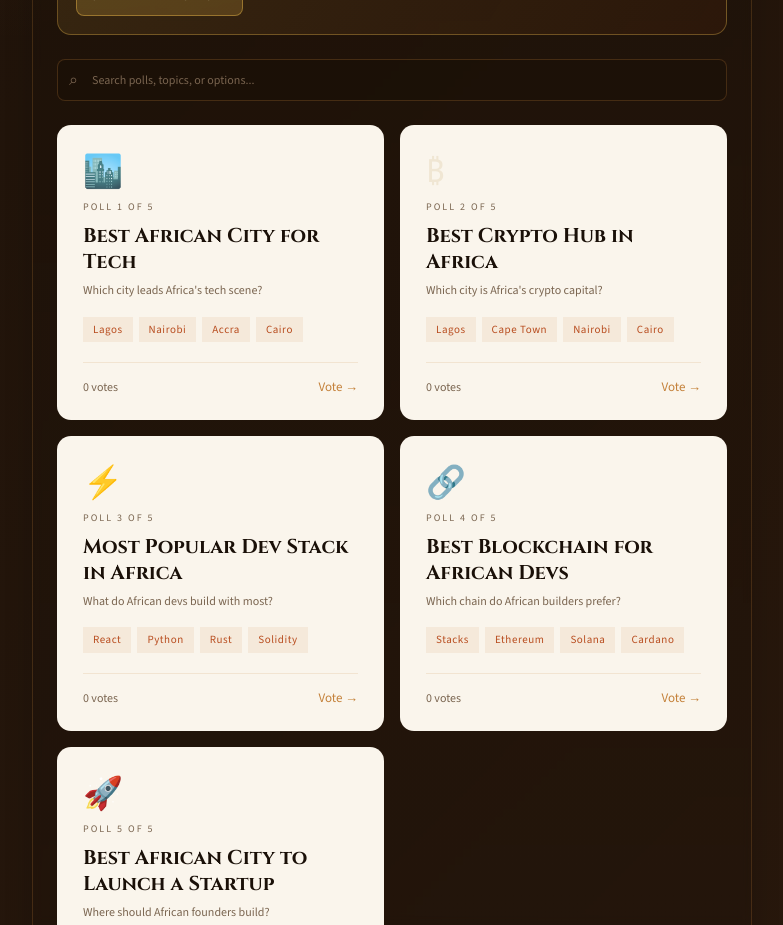
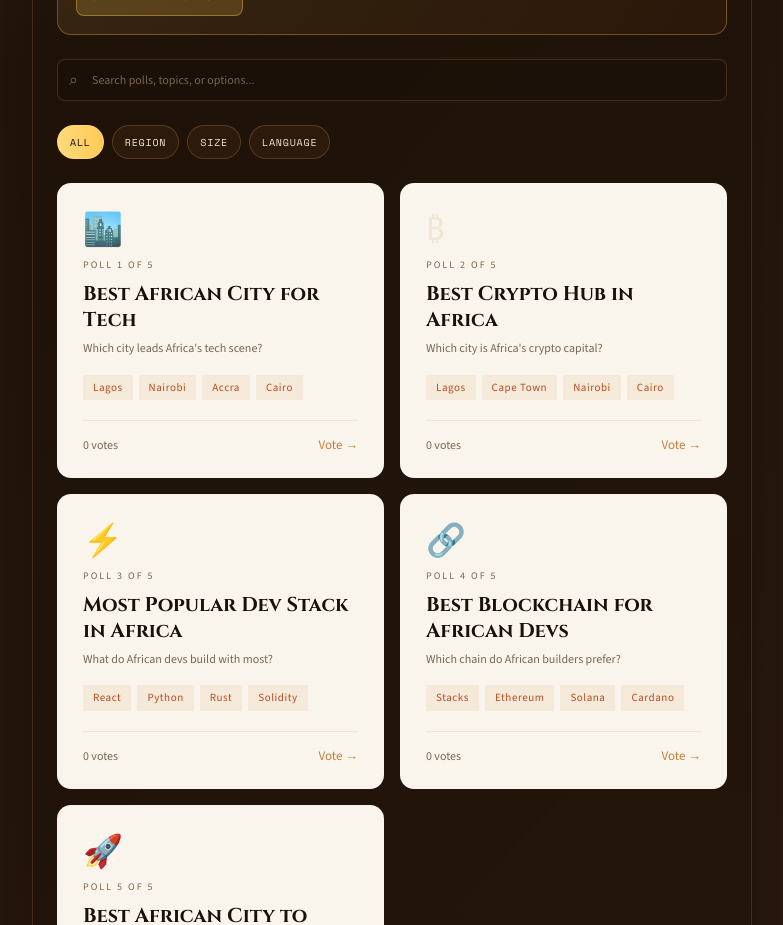
Before and after one commit to Qasim-Rokeeb/african-cities-vote, a React (Create React App) app: page / in a window 1280 px wide. Shown: the part 1300-2225 px from the top of the page, without its empty margins (248-1031 px from the left). Built offline with nearby package versions, Linux system fonts and the light colour scheme; no server answers; the HTML template or start-up script is replaced by a standard one.

Commit message:
feat: Add filter chips for quick poll filtering with styling for improved usability

```diff
--- a/src/pages/HomePage.jsx
+++ b/src/pages/HomePage.jsx
@@ -5,6 +5,21 @@
 
 const SPOTLIGHT_ROTATE_MS = 7000;
 const SPOTLIGHT_FADE_MS = 280;
+
+const FILTER_CHIPS = [
+  { id: 'all', label: 'All' },
+  { id: 'region', label: 'Region' },
+  { id: 'size', label: 'Size' },
+  { id: 'language', label: 'Language' },
+];
+
+const POLL_FILTER_TAGS = {
+  'african-cities-vote': ['region', 'size', 'language'],
+  'africa-crypto-hub': ['region', 'language'],
+  'africa-best-stack': ['language'],
+  'africa-blockchain': ['language'],
+  'africa-startup-city': ['region', 'size', 'language'],
+};
 
 const CITY_SPOTLIGHTS = [
   {
@@ -82,6 +97,7 @@
   const { walletAddress } = useWallet();
   const [allVotes, setAllVotes] = useState({});
   const [query, setQuery] = useState('');
+  const [activeFilter, setActiveFilter] = useState('all');
   const [cityLookup, setCityLookup] = useState('');
   const [spotlightIndex, setSpotlightIndex] = useState(0);
   const [spotlightVisible, setSpotlightVisible] = useState(true);
@@ -158,8 +174,13 @@
 
   const filteredPolls = useMemo(() => {
     const normalized = query.trim().toLowerCase();
-    if (!normalized) return pollCards;
     return pollCards.filter(({ poll }) => {
+      const tags = POLL_FILTER_TAGS[poll.id] || [];
+      const matchesChip = activeFilter === 'all' || tags.includes(activeFilter);
+      if (!matchesChip) return false;
+
+      if (!normalized) return true;
+
       const optionsText = poll.options.map(opt => opt.label).join(' ').toLowerCase();
       return (
         poll.title.toLowerCase().includes(normalized) ||
@@ -167,7 +188,7 @@
         optionsText.includes(normalized)
       );
     });
-  }, [pollCards, query]);
+  }, [pollCards, query, activeFilter]);
 
   const featuredPoll = useMemo(() => {
     return [...pollCards].sort((a, b) => b.total - a.total)[0] || null;
@@ -353,6 +374,19 @@
           />
         </div>
 
+        <div className={styles.filterChips} aria-label="Quick poll filters">
+          {FILTER_CHIPS.map(chip => (
+            <button
+              key={chip.id}
+              type="button"
+              className={`${styles.filterChip} ${activeFilter === chip.id ? styles.filterChipActive : ''}`.trim()}
+              onClick={() => setActiveFilter(chip.id)}
+            >
+              {chip.label}
+            </button>
+          ))}
+        </div>
+
         <div id="poll-grid" className={styles.grid}>
           {filteredPolls.map(({ poll, index }, i) => (
             <div
--- a/src/pages/HomePage.module.css
+++ b/src/pages/HomePage.module.css
@@ -455,6 +455,40 @@
   animation: fadeUp 0.5s ease 0.1s both;
 }
 
+.filterChips {
+  display: flex;
+  flex-wrap: wrap;
+  gap: 8px;
+  margin-bottom: 24px;
+}
+
+.filterChip {
+  border: 1px solid rgba(196,129,58,0.3);
+  background: rgba(196,129,58,0.08);
+  color: var(--sand);
+  border-radius: 999px;
+  min-height: 34px;
+  padding: 0 12px;
+  font-size: 10px;
+  letter-spacing: 0.08em;
+  text-transform: uppercase;
+  font-family: var(--font-ui);
+  cursor: pointer;
+  transition: transform 0.16s, background 0.2s, border-color 0.2s;
+}
+
+.filterChip:hover {
+  transform: translateY(-1px);
+  border-color: rgba(232,184,75,0.55);
+  background: rgba(232,184,75,0.16);
+}
+
+.filterChipActive {
+  background: linear-gradient(90deg, #ffd97a, #ffcb55);
+  border-color: rgba(255,217,122,0.9);
+  color: #1a1008;
+}
+
 .searchWrap::before {
   content: '⌕';
   position: absolute;
```
